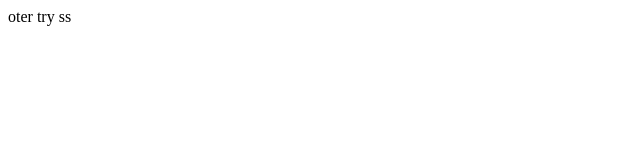
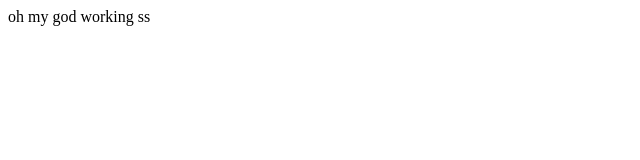
Before and after one commit to personalhacker1-gif/angularapp, an Angular app: page / in a window 1280 px wide. Shown: the top 160 px of the page, without its empty margins (0-640 px from the left). Built offline with nearby package versions, Linux system fonts and the light colour scheme.

Commit message:
another try

```diff
--- a/src/app/app.html
+++ b/src/app/app.html
@@ -1,2 +1,9 @@
-oter try<router-outlet />
+oh my god working
+
+
+
+
+
+
+<router-outlet />
 ss
```
